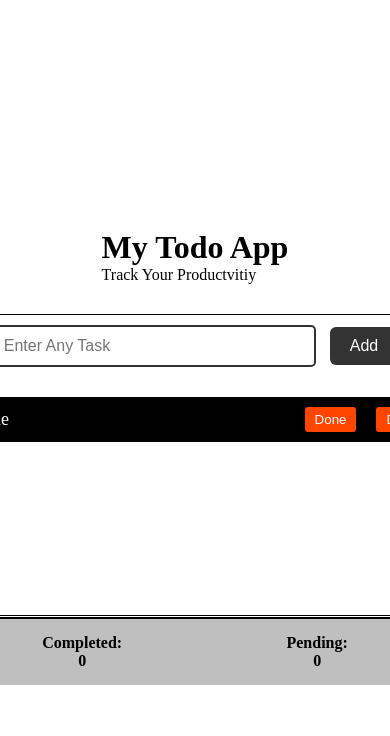
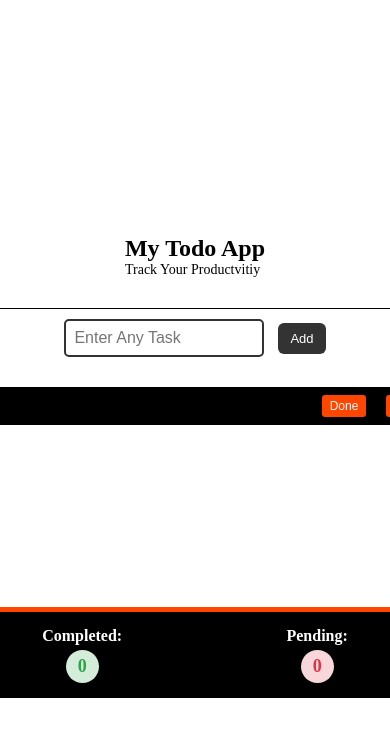
Before and after one commit to Kshreyas00/Basic-Frontend-Projects, a plain HTML site: page Todo-App/index.html in a window 390 px wide. Both pictures are taken after typing "Sample" into the empty fields and a click on the button "Add". Shown: the top 736 px of the page. Drawn offline with Linux system fonts and the light colour scheme.

Commit message:
Add New Feature in Todo App

```diff
--- a/Todo-App/script.js
+++ b/Todo-App/script.js
@@ -2,6 +2,9 @@ const Addbutton = document.getElementById("Add");
 const input    = document.getElementById("input");
 const taskList  = document.getElementById("task-list");
 
+
+const completecountele = document.getElementById("completed-count");
+const pendingCountele  = document.getElementById("pending-count");
 
 
 
@@ -19,6 +22,9 @@ function UpdateTaskCount()
       pendingCount++;
     }
   })
+
+  completecountele.textContent = completeCount;
+  pendingCountele.textContent = pendingCount;
 
    console.log(`Completed: ${completeCount}, Pending: ${pendingCount}`);
 }
@@ -66,11 +72,13 @@ Addbutton.addEventListener("click",function(){
    })
 
    deletebutton.addEventListener("click",function(){
-      alert("Are you confirm to delete this todo.");
-      li.remove();
+      const confirmdelete = confirm("Are you sure to delete this todo?");
 
-      UpdateTaskCount();
-    })
+      if(confirmdelete){
+        li.remove();
+        UpdateTaskCount();
+      }
+});
 
     taskList.appendChild(li);
 
@@ -79,3 +87,13 @@ Addbutton.addEventListener("click",function(){
 
 
 })
+
+
+
+
+input.addEventListener("keypress",function(e){
+  if(e.key==="Enter"){
+    Addbutton.click();
+  }
+
+})
--- a/Todo-App/style.css
+++ b/Todo-App/style.css
@@ -124,10 +124,11 @@ li button:hover{
     display: flex;
     justify-content: space-around;
     padding: 15px;
-    background-color: #8888;
-    border-top: 2px solid black;
+    background-color: rgb(0, 0, 0);
+    border-top: 5px solid orangered;
     border-radius: 0 0 10px 10px;
     margin-top: 10px;
+    color: white;
 
 }
 
@@ -138,3 +139,59 @@ li button:hover{
     font-size: 16px;
     font-weight: bold;
 }
+
+#completed-count{
+    color: #28a745;
+    font-size: 24px;
+    font-weight: bold;
+    background-color: #d4edda;
+    padding: 5px 12px;
+    border-radius: 20px;
+    margin-top: 5px;
+}
+
+#pending-count{
+    color: #dc3545;
+    font-size: 24px;
+    font-weight: bold;
+    background-color: #f8d7da;
+    padding: 5px 12px;
+    border-radius: 20px;
+    margin-top: 5px;
+}
+
+
+@media screen and (max-width: 480px) {
+    .maintext h1 {
+        font-size: 24px;
+    }
+
+    .maintext p {
+        font-size: 14px;
+    }
+
+    #input {
+        width: 180px;
+        padding: 8px;
+    }
+
+    #Add {
+        padding: 8px 12px;
+        font-size: 13px;
+    }
+
+    li {
+        font-size: 14px;
+        padding: 8px;
+    }
+
+    #Donebtn, #Delbtn {
+        padding: 4px 8px;
+        font-size: 12px;
+    }
+
+    #completed-count, #pending-count {
+        font-size: 18px;
+        padding: 6px 12px;
+    }
+}
```
